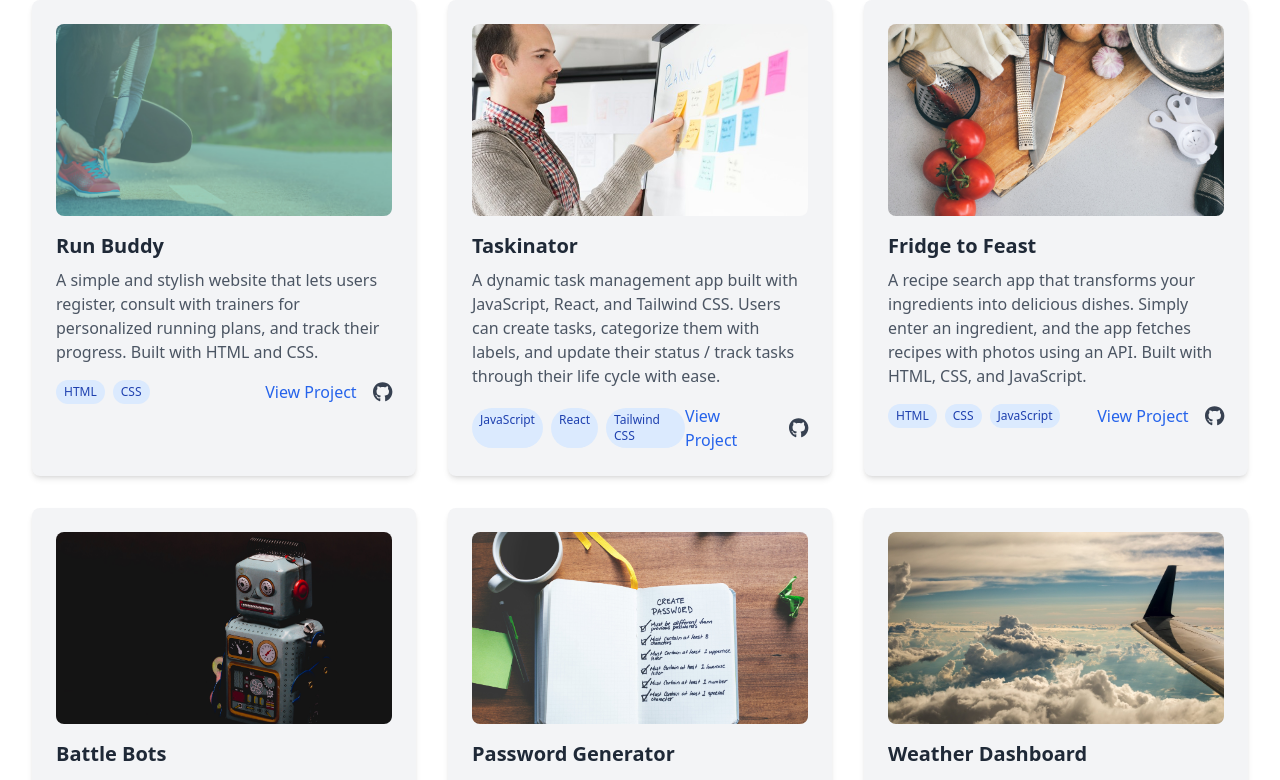
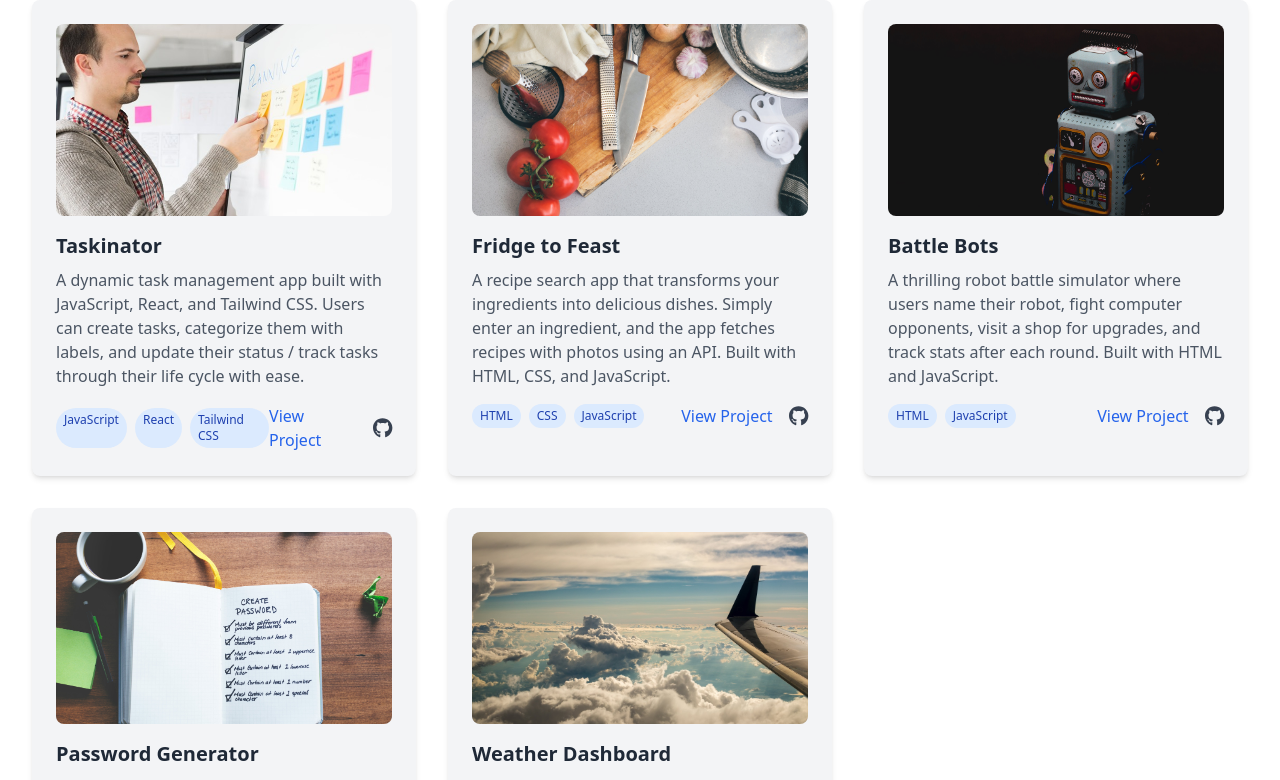
Before and after one commit to Tthompson8416/tanesiacodes, a React (Vite) app: page / in a window 1280 px wide. Shown: the part 1060-1840 px from the top of the page. Built offline with nearby package versions, Linux system fonts and the light colour scheme.

Commit message:
Run buddy project removed

```diff
--- a/src/data/projects.js
+++ b/src/data/projects.js
@@ -1,66 +1,60 @@
-import projectOneImage from '/public/assets/images/Run-Buddy.jpg';
-import projectTwoImage from '/public/assets/images/taskinator.jpg';
-import projectThreeImage from '/public/assets/images/Fridge-to-Feast.jpg';
-import projectFourImage from '/public/assets/images/Battle-Bots.jpg';
-import projectFiveImage from '/public/assets/images/Password-Generator.jpg';
-import projectSixImage from '/public/assets/images/Weather-Dashboard.jpg';
-
+import projectOneImage from "/public/assets/images/taskinator.jpg";
+import projectTwoImage from "/public/assets/images/Fridge-to-Feast.jpg";
+import projectThreeImage from "/public/assets/images/Battle-Bots.jpg";
+import projectFourImage from "/public/assets/images/Password-Generator.jpg";
+import projectFiveImage from "/public/assets/images/Weather-Dashboard.jpg";
 
 // Projects array
 const projects = [
   {
-    // Project One
-    title: "Run Buddy",
-    description: "A simple and stylish website that lets users register, consult with trainers for personalized running plans, and track their progress. Built with HTML and CSS.",
-    image: projectOneImage, // Local image import
-    techStack: ["HTML", "CSS"],
-    link: "https://tthompson8416.github.io/run-buddy",
-    githubLink: "https://github.com/Tthompson8416/run-buddy"
-  },
-  {
     // Project Two
     title: "Taskinator",
-    description: "A dynamic task management app built with JavaScript, React, and Tailwind CSS. Users can create tasks, categorize them with labels, and update their status / track tasks through their life cycle with ease.",
-    image: projectTwoImage,
+    description:
+      "A dynamic task management app built with JavaScript, React, and Tailwind CSS. Users can create tasks, categorize them with labels, and update their status / track tasks through their life cycle with ease.",
+    image: projectOneImage,
     techStack: ["JavaScript", "React", "Tailwind CSS"],
     link: "https://tthompson8416.github.io/taskinator",
-    githubLink: "https://github.com/Tthompson8416/taskinator"
+    githubLink: "https://github.com/Tthompson8416/taskinator",
   },
   {
     // Project Three
     title: "Fridge to Feast",
-    description: "A recipe search app that transforms your ingredients into delicious dishes. Simply enter an ingredient, and the app fetches recipes with photos using an API. Built with HTML, CSS, and JavaScript.",
-    image: projectThreeImage,
+    description:
+      "A recipe search app that transforms your ingredients into delicious dishes. Simply enter an ingredient, and the app fetches recipes with photos using an API. Built with HTML, CSS, and JavaScript.",
+    image: projectTwoImage,
     techStack: ["HTML", "CSS", "JavaScript"],
     link: "https://tthompson8416.github.io/fridge-to-feast",
-    githubLink: "https://github.com/Tthompson8416/fridge-to-feast"
+    githubLink: "https://github.com/Tthompson8416/fridge-to-feast",
   },
   {
     // Project Four
     title: "Battle Bots",
-    description: "A thrilling robot battle simulator where users name their robot, fight computer opponents, visit a shop for upgrades, and track stats after each round. Built with HTML and JavaScript.",
-    image: projectFourImage,
+    description:
+      "A thrilling robot battle simulator where users name their robot, fight computer opponents, visit a shop for upgrades, and track stats after each round. Built with HTML and JavaScript.",
+    image: projectThreeImage,
     techStack: ["HTML", "JavaScript"],
     link: "https://tthompson8416.github.io/Battle-Bots",
-    githubLink: "https://github.com/Tthompson8416/Battle-Bots"
+    githubLink: "https://github.com/Tthompson8416/Battle-Bots",
   },
   {
     // Project Five
     title: "Password Generator",
-    description: "A simple and secure tool to create random passwords. Users can customize character types and password length. Built with HTML, CSS, and JavaScript.",
-    image: projectFiveImage,
+    description:
+      "A simple and secure tool to create random passwords. Users can customize character types and password length. Built with HTML, CSS, and JavaScript.",
+    image: projectFourImage,
     techStack: ["HTML", "CSS", "JavaScript"],
     link: "https://tthompson8416.github.io/Password-Generator",
-    githubLink: "https://github.com/Tthompson8416/Password-Generator"
+    githubLink: "https://github.com/Tthompson8416/Password-Generator",
   },
   {
     // Project Six
     title: "Weather Dashboard",
-    description: "A responsive app that lets users search for real-time weather updates by city and view a detailed 5-day forecast. Built with HTML, CSS, and JavaScript.",
-    image: projectSixImage,
+    description:
+      "A responsive app that lets users search for real-time weather updates by city and view a detailed 5-day forecast. Built with HTML, CSS, and JavaScript.",
+    image: projectFiveImage,
     techStack: ["HTML", "CSS", "JavaScript"],
     link: "https://tthompson8416.github.io/Weather-Dashboard",
-    githubLink: "https://github.com/Tthompson8416/Weather-Dashboard"
+    githubLink: "https://github.com/Tthompson8416/Weather-Dashboard",
   },
 ];
 
```
